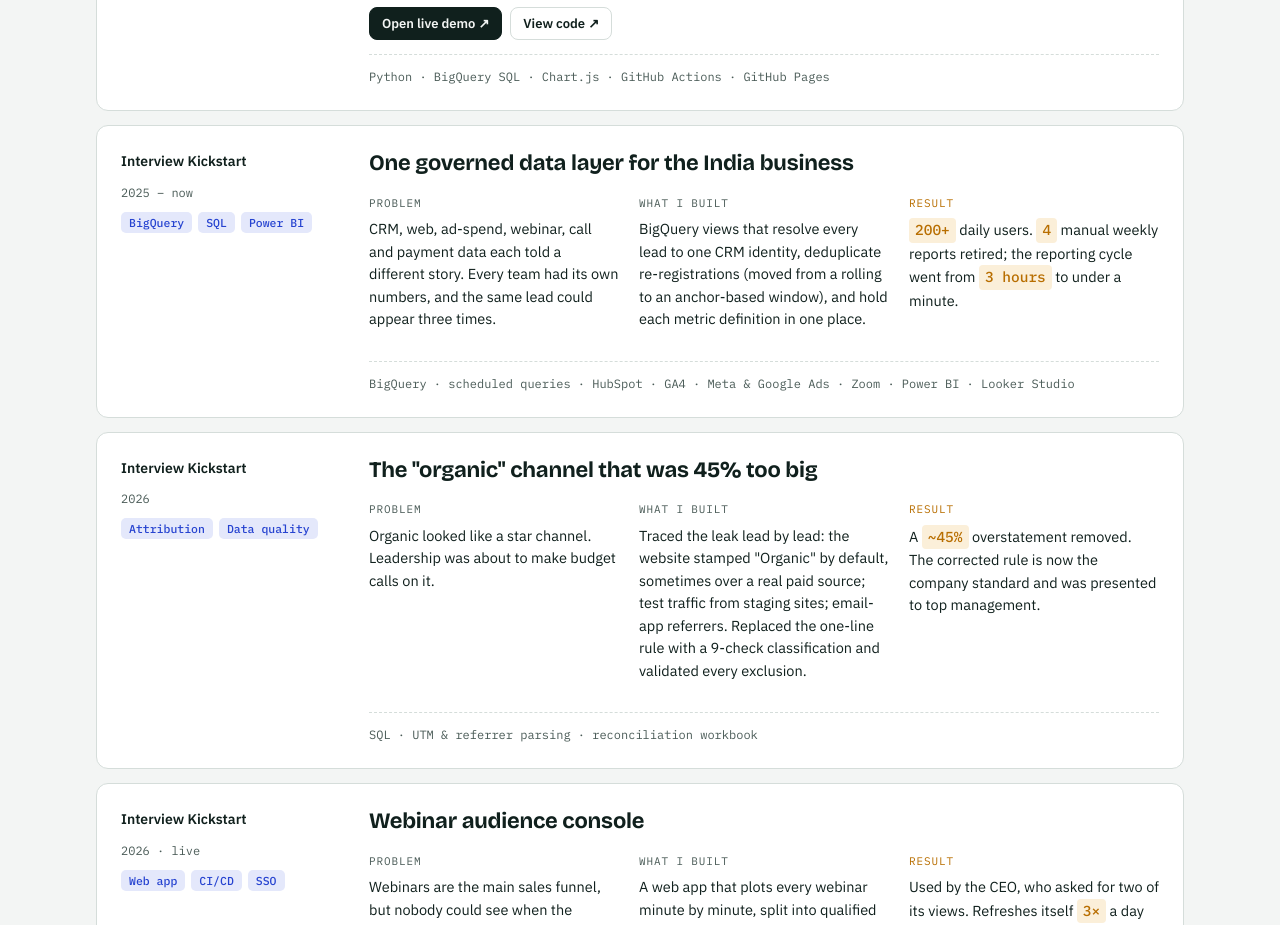
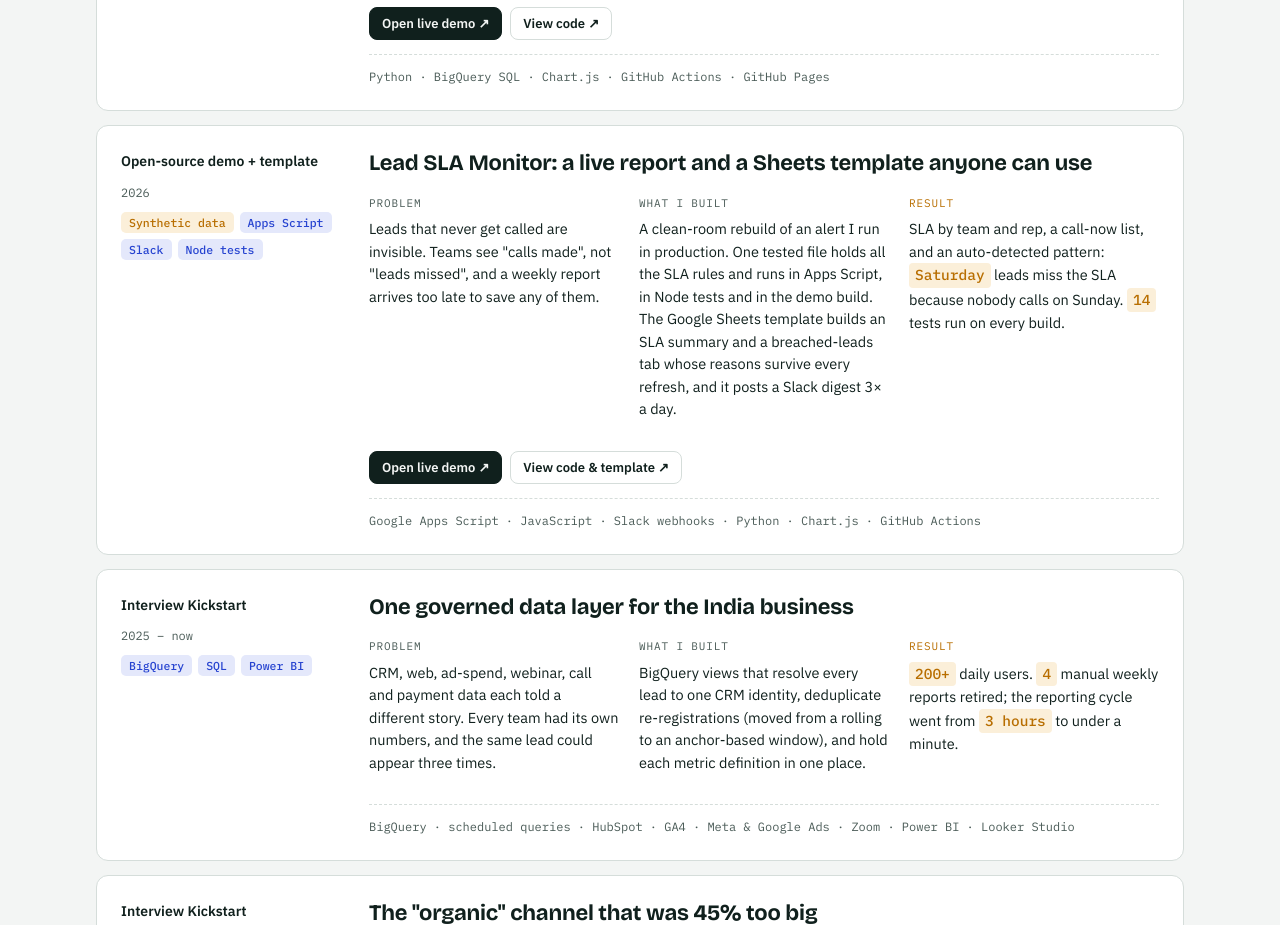
Before and after one commit to nikhilveerwani/nikhilveerwani.github.io, a plain HTML site: page index.html in a window 1280 px wide. Shown: the part 1580-2505 px from the top of the page. Drawn offline with nearby package versions, Linux system fonts and the light colour scheme.

Commit message:
Rewrite nikhilveerwani.github.io

```diff
--- a/index.html
+++ b/index.html
@@ -342,6 +342,24 @@ footer .wrap{display:flex;justify-content:space-between;gap:12px;flex-wrap:wrap;
           </dl>
           <div class="case-links"><a class="primary" href="https://nikhilveerwani.github.io/webinar-audience-console/" target="_blank" rel="noopener">Open live demo ↗</a><a href="https://github.com/nikhilveerwani/webinar-audience-console" target="_blank" rel="noopener">View code ↗</a></div>
           <div class="stack">Python · BigQuery SQL · Chart.js · GitHub Actions · GitHub Pages</div>
+        </div>
+      </article>
+
+      <article class="case" data-cat="demo auto">
+        <div class="meta">
+          <div class="org">Open-source demo + template</div>
+          <div class="when">2026</div>
+          <div class="tags"><span class="demo-tag">Synthetic data</span><span class="tag">Apps Script</span><span class="tag">Slack</span><span class="tag">Node tests</span></div>
+        </div>
+        <div class="body">
+          <h3>Lead SLA Monitor: a live report and a Sheets template anyone can use</h3>
+          <dl class="pbr">
+            <div><dt>Problem</dt><dd>Leads that never get called are invisible. Teams see "calls made", not "leads missed", and a weekly report arrives too late to save any of them.</dd></div>
+            <div><dt>What I built</dt><dd>A clean-room rebuild of an alert I run in production. One tested file holds all the SLA rules and runs in Apps Script, in Node tests and in the demo build. The Google Sheets template builds an SLA summary and a breached-leads tab whose reasons survive every refresh, and it posts a Slack digest 3× a day.</dd></div>
+            <div class="res"><dt>Result</dt><dd>SLA by team and rep, a call-now list, and an auto-detected pattern: <span class="res-num">Saturday</span> leads miss the SLA because nobody calls on Sunday. <span class="res-num">14</span> tests run on every build.</dd></div>
+          </dl>
+          <div class="case-links"><a class="primary" href="https://nikhilveerwani.github.io/lead-sla-monitor/" target="_blank" rel="noopener">Open live demo ↗</a><a href="https://github.com/nikhilveerwani/lead-sla-monitor" target="_blank" rel="noopener">View code &amp; template ↗</a></div>
+          <div class="stack">Google Apps Script · JavaScript · Slack webhooks · Python · Chart.js · GitHub Actions</div>
         </div>
       </article>
 
```
Also changed, not shown: 1 other file.
